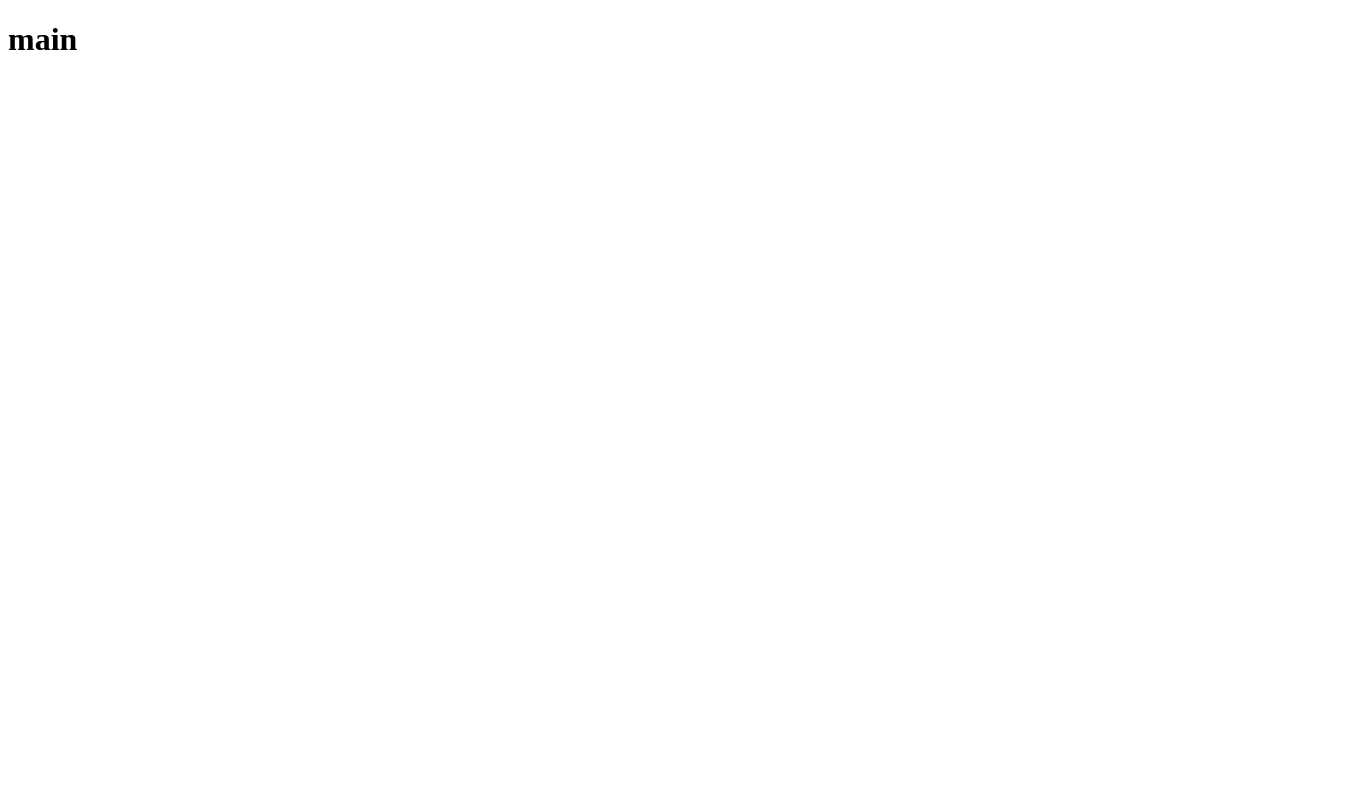
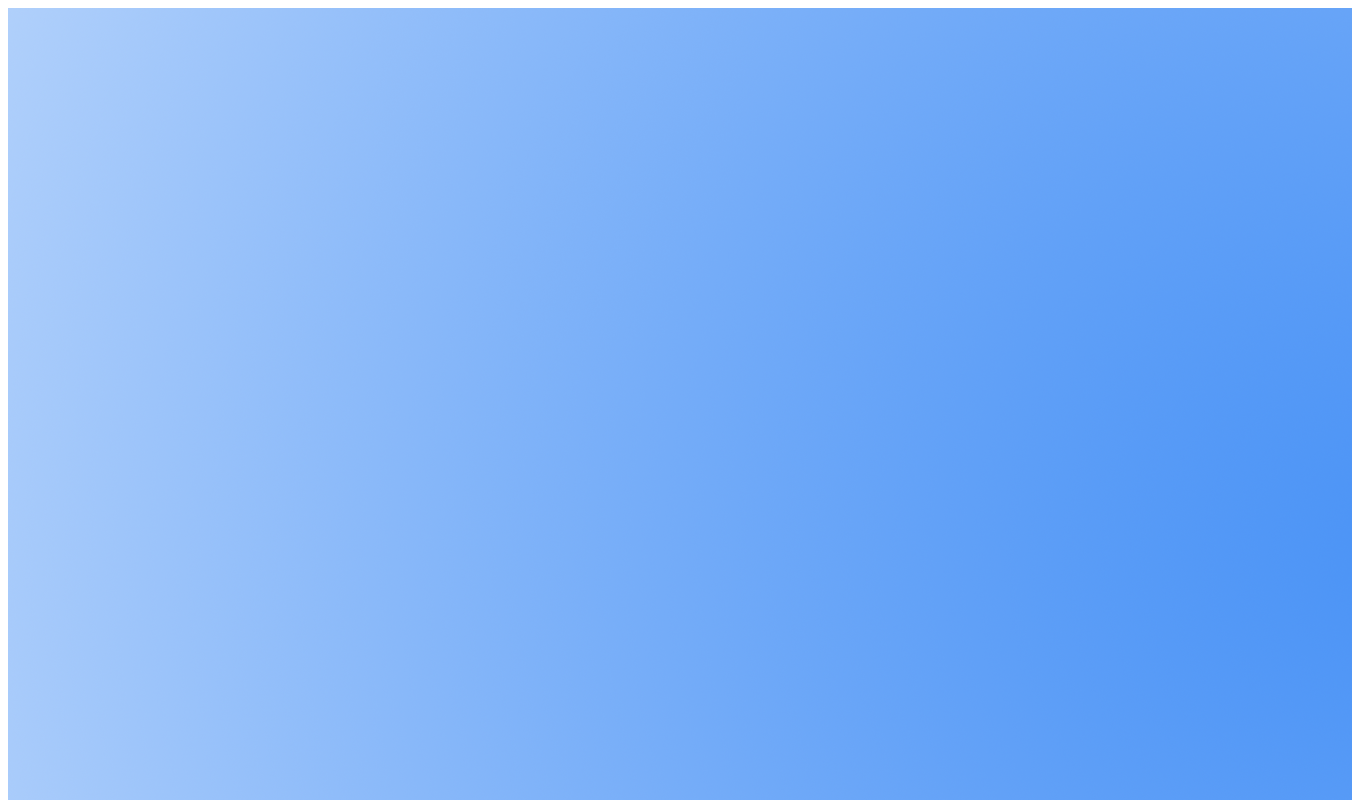
Before and after one commit to CamilleDGI/Creative-Developer-Assessment, a plain HTML site: page index.html in a window 1280 px wide. Shown: the top 800 px of the page, 1352 px wide, since content can reach past the window. Drawn offline with Linux system fonts and the light colour scheme.

Commit message:
commit 1

```diff
--- a/index.html
+++ b/index.html
@@ -7,6 +7,6 @@
     <title>Creative Developer Assessment</title>
 </head>
 <body>
-    <h1>main</h1>
+    <img src="./images/background.png" alt="background" class="src">
 </body>
 </html>
```
